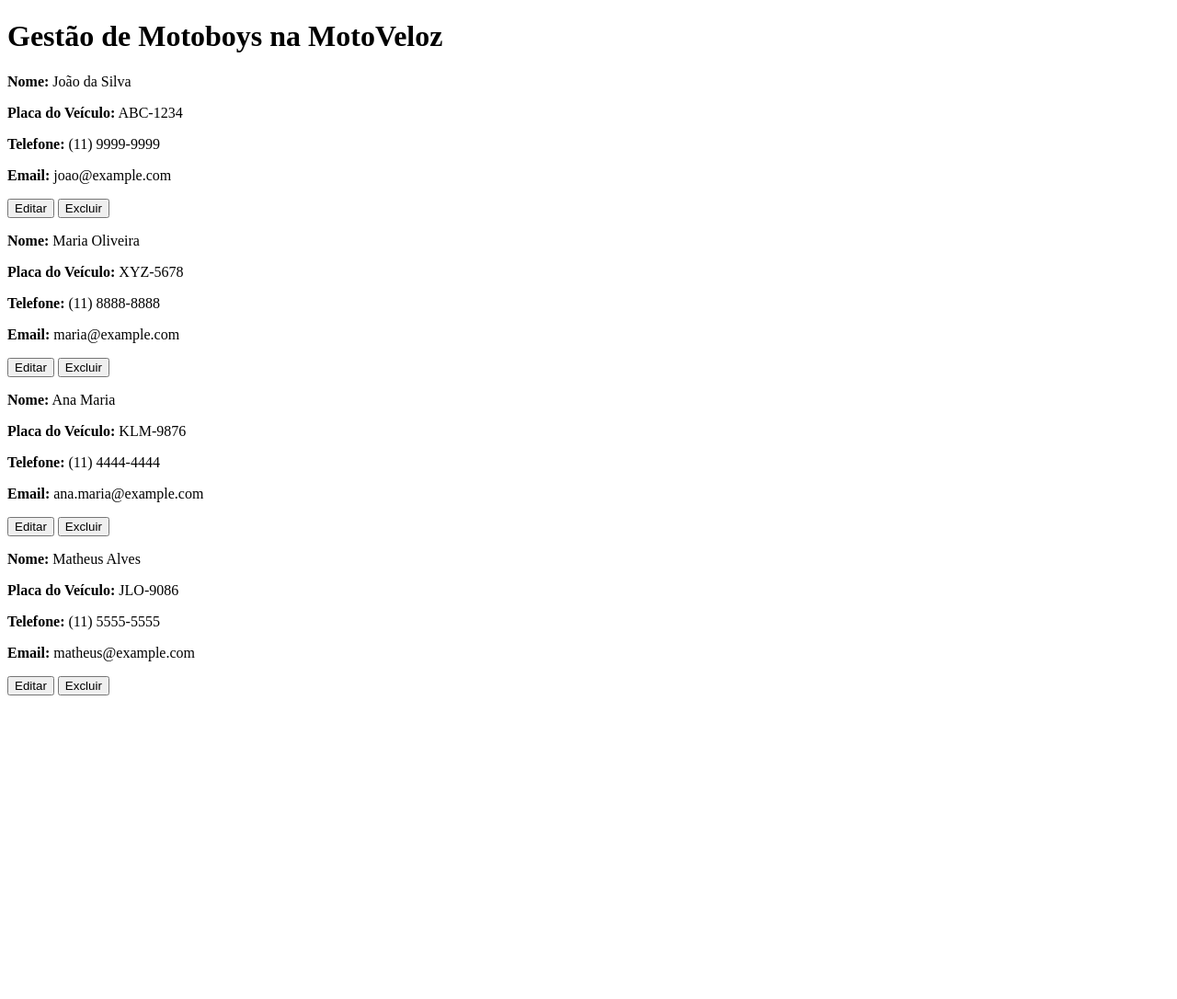
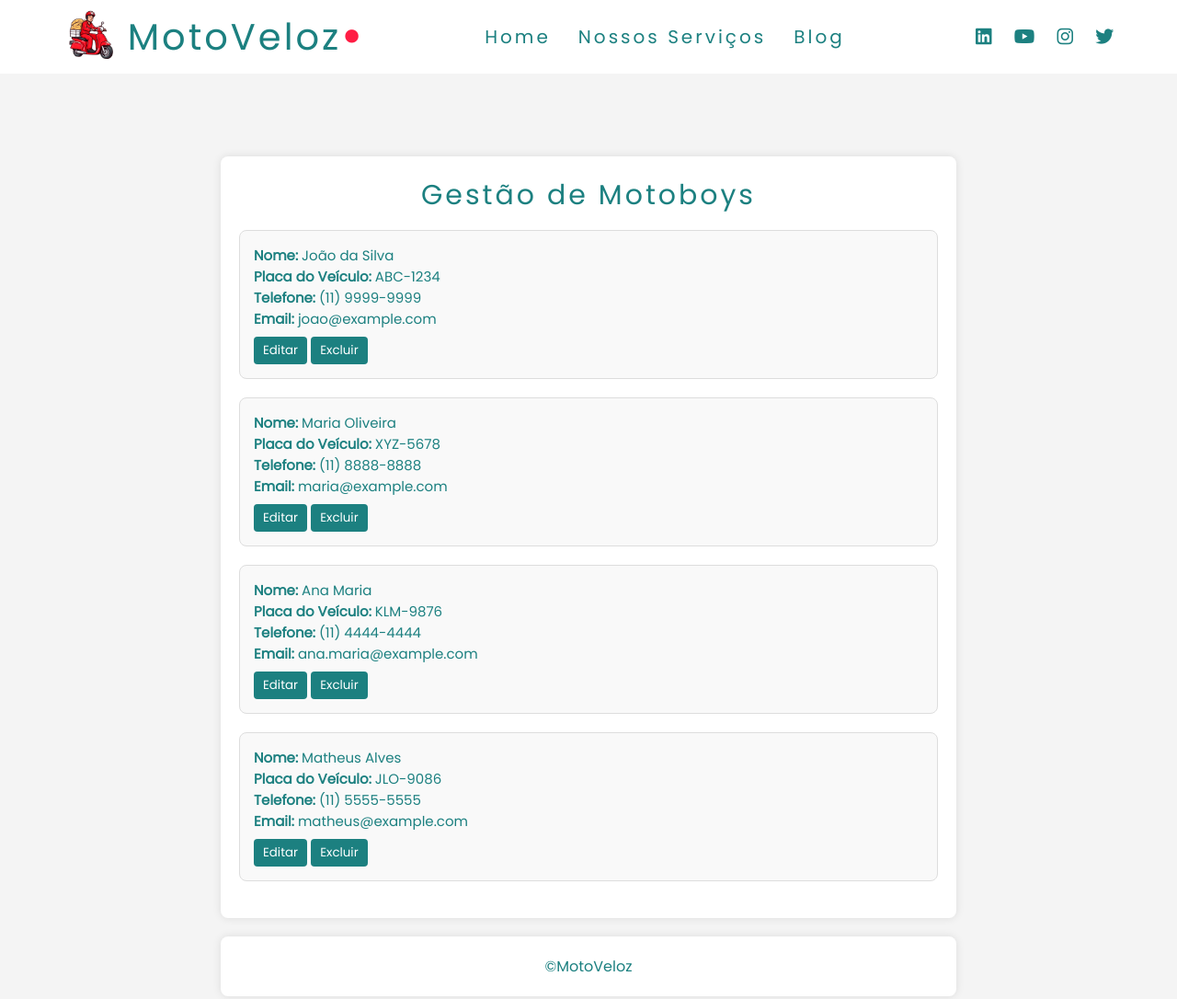
Before and after one commit to Ana-Alice-Honorio/MotoVeloz, a plain HTML site: page UI-UX-gestão-motoboys/index.html in a window 1280 px wide. Shown: the whole page at 92% size. Before the commit the page ends 800 px from the top, so only its background shows below. Drawn offline with Linux system fonts and the light colour scheme.

```diff
--- a/UI-UX-gestão-motoboys/index.html
+++ b/UI-UX-gestão-motoboys/index.html
@@ -4,11 +4,42 @@
     <meta charset="UTF-8">
     <meta name="viewport" content="width=device-width, initial-scale=1.0">
     <title>MotoVeloz</title>
+    <link rel="icon" type="image/x-icon" href="./images/delivery.png" />
+    <link
+    rel="stylesheet"
+    href="https://cdnjs.cloudflare.com/ajax/libs/font-awesome/6.4.0/css/all.min.css"
+    crossorigin="anonymous"
+  />
     <link rel="stylesheet" href="./style.css" />
 </head>
 <body>
+
+    <nav>
+        <div class="logo"><img src="./images/delivery.png"/>MotoVeloz<strong class="point">•</strong></div>
+        <ul class="navItems">
+          <li><a href="#">Home</a></li>
+          <li><a href="#">Nossos Serviços</a></li>
+          <li><a href="#">Blog</a></li>
+        </ul>
+
+        <div class="links">
+          <a href="#"
+            ><i class="fab fa-linkedin"></i
+          ></a>
+          <a href="#"
+            ><i class="fab fa-youtube"></i
+          ></a>
+          <a href="#"
+            ><i class="fab fa-instagram"></i
+          ></a>
+          <a href="#"
+          ><i class="fab fa-twitter"></i
+        ></a>
+        </div>
+      </nav>
+
     <div class="container">
-        <h1>Gestão de Motoboys na MotoVeloz</h1>
+        <h1>Gestão de Motoboys</h1>
         <div class="motoboy" onclick="toggleDetails(this)">
             <p><strong>Nome:</strong> João da Silva</p>
             <div class="motoboy-info">
@@ -20,6 +51,7 @@
                     <button>Excluir</button>
                 </div>
             </div>
+
         </div>
         <div class="motoboy" onclick="toggleDetails(this)">
             <p><strong>Nome:</strong> Maria Oliveira</p>
@@ -32,6 +64,7 @@
                     <button>Excluir</button>
                 </div>
             </div>
+
         </div>
         <div class="motoboy" onclick="toggleDetails(this)">
             <p><strong>Nome:</strong> Ana Maria</p>
@@ -44,6 +77,7 @@
                     <button>Excluir</button>
                 </div>
             </div>
+
         </div>
         <div class="motoboy" onclick="toggleDetails(this)">
             <p><strong>Nome:</strong> Matheus Alves</p>
@@ -59,6 +93,7 @@
         </div>
     </div>
 
+    <footer class="footer">&copy;MotoVeloz</footer>
     <script>
         function toggleDetails(element) {
             var details = element.querySelector('.motoboy-info');
--- a/UI-UX-gestão-motoboys/style.css
+++ b/UI-UX-gestão-motoboys/style.css
@@ -0,0 +1,125 @@
+@import url("https://fonts.googleapis.com/css2?family=Poppins:wgt@400;600;900&display=swap");
+
+* {
+   box-sizing: border-box;
+   margin: 0;
+   padding: 0;
+   font-family: "Poppins", sans-serif;
+}
+
+body {
+    padding-top: 150px;
+    background-color: #f4f4f4;
+}
+
+nav {
+    display: flex;
+    position: fixed;
+    top: 0;
+    width: 100%;
+    justify-content: space-around;
+    height: 80px;
+    line-height: 80px;
+    color: black;
+    background-color: #fff;
+  }
+
+  .logo {
+    display: flex;
+    font-size: 40px;
+    font-weight: 400;
+    color: #1c8080;
+    letter-spacing: 3px;
+    cursor: pointer;
+  }
+
+  .point {
+    font-size: 50px;
+    color: #ff1d44;
+  }
+
+  .navItems {
+    display: flex;
+  }
+
+  .navItems li {
+    list-style: none;
+    margin: 0 15px;
+  }
+
+  .navItems li a {
+    font-size: 20px;
+    color: #1c8080;
+    letter-spacing: 3px;
+    text-decoration: none;
+    text-transform: capitalize;
+  }
+
+  .navItems li:hover a,
+  .links a:hover {
+    color: #56a292 ;
+  }
+
+  .links a {
+    font-size: 20px;
+    color: #1c8080;
+    margin: 25px 10px;
+  }
+
+.container,
+.footer {
+    max-width: 800px;
+    margin: 20px auto;
+    padding: 20px;
+    background-color: #fff;
+    border-radius: 8px;
+    box-shadow: 0 0 10px rgba(0, 0, 0, 0.1);
+}
+
+h1 {
+    text-align: center;
+    color: #1c8080;
+    font-size: 30px;
+    font-weight: 300;
+    letter-spacing: 3px;
+    margin-bottom: 15px;
+}
+
+.motoboy {
+    margin-bottom: 20px;
+    padding: 15px;
+    background-color: #f9f9f9;
+    border-radius: 8px;
+    border: 1px solid #ddd;
+}
+
+.motoboy-actions {
+   padding-top: 8px;
+}
+
+.motoboy-actions button {
+    height: 30px;
+    padding: 5px 10px;
+    border: none;
+    border-radius: 4px;
+    cursor: pointer;
+    background-color: #1c8080;
+    color: #fff;
+}
+
+.motoboy-actions button:hover {
+    background-color:#56a292;
+}
+
+p {
+    color: #1c8080;
+    font-size: 15px;
+    font-weight: 300;
+}
+
+
+.footer {
+    display: flex;
+    justify-content: center;
+    color: #1c8080;
+}
```
Also changed, not shown: UI-UX-gestão-motoboys/images/delivery.png (added), UI-UX-gestão-motoboys/images/img1.png (added), UI-UX-gestão-motoboys/images/img2.png (added), 1 other file.
